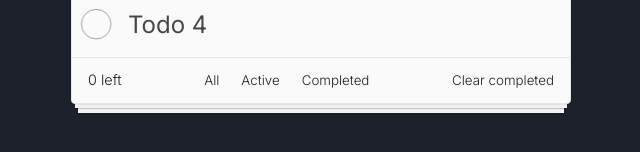
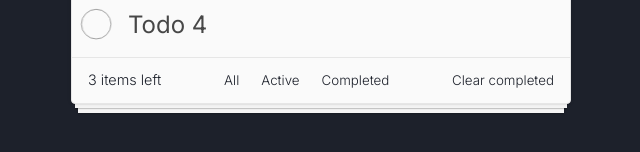
Before and after one commit to weasel-0/Todo, a Svelte app: page / in a window 1280 px wide. Shown: the part 542-694 px from the top of the page, without its empty margins (319-959 px from the left). Built offline with nearby package versions, Linux system fonts and the light colour scheme.

Commit message:
shows todos count that are not done

```diff
--- a/src/components/Todos.svelte
+++ b/src/components/Todos.svelte
@@ -1,6 +1,7 @@
 <script>
     import AddTodo from '$root/components/AddTodo.svelte'
     import Todo from '$root/components/Todo.svelte'
+    import TodosLeft from '$root/components/TodosLeft.svelte'
     //state
     let todos = [
         { id: '1e4a59703af84', text: 'Todo 1', completed: true },
@@ -14,6 +15,7 @@
 
     //computed values
     $: todosAmount = todos.length
+    $: incompleteTodos = todos.filter((todo) => !todo.completed).length
 
     //methods
     function generateRandomId() {
@@ -67,7 +69,7 @@
                 {/each}
             </ul>
             <div class="actions">
-                <span class="todo-count">0 left</span>
+                <TodosLeft {incompleteTodos} />
                 <div class="filters">
                     <button class="filter">All</button>
                     <button class="filter">Active</button>
--- /dev/null
+++ b/src/components/TodosLeft.svelte
@@ -0,0 +1,8 @@
+<script>
+    export let incompleteTodos
+</script>
+
+<span class="todo-count">
+    {incompleteTodos}
+    {incompleteTodos === 1 ? 'item' : 'items'} left
+</span>
```
